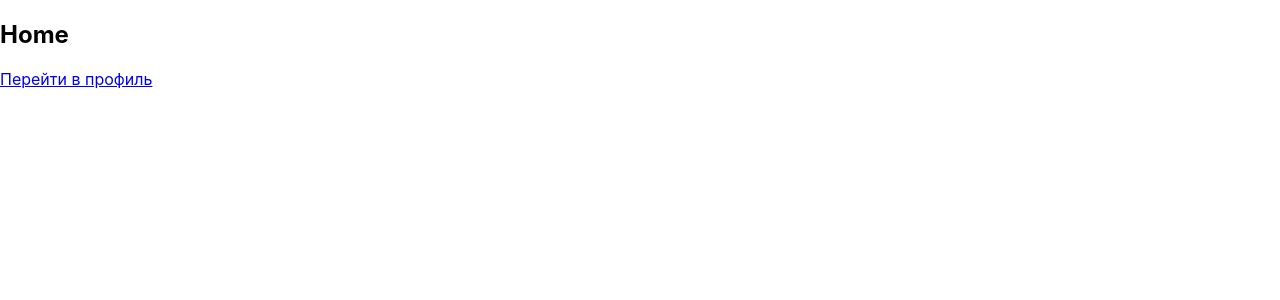
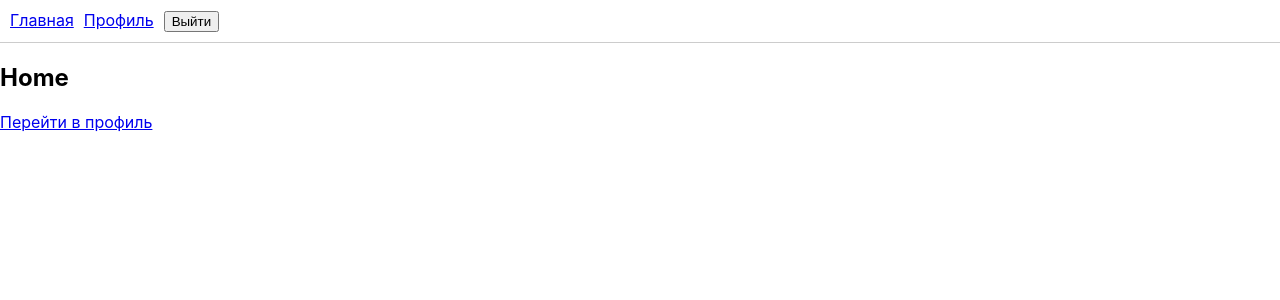
Before and after one commit to alinakassym/mvp-app-kz, a React (Create React App) app: page / in a window 1280 px wide. Shown: the top 300 px of the page. Built offline with nearby package versions, Linux system fonts and the light colour scheme; no server answers; sample sign-in values are in the browser's storage.

Commit message:
feat: add navbar

```diff
--- a/src/App.js
+++ b/src/App.js
@@ -8,13 +8,14 @@ import LoginPage from "./pages/LoginPage"
 import HomePage from "./pages/HomePage"
 import ProfilePage from "./pages/ProfilePage"
 import PrivateRoute from "./components/PrivateRoute"
+import Navbar from "./components/Navbar"
 
 function App() {
   return (
     <Router>
+      <Navbar />
       <Routes>
         <Route path="/login" element={<LoginPage />} />
-
         <Route
           path="/"
           element={
@@ -23,7 +24,6 @@ function App() {
             </PrivateRoute>
           }
         />
-
         <Route
           path="/profile"
           element={
--- /dev/null
+++ b/src/components/Navbar.js
@@ -0,0 +1,30 @@
+import {Link} from "react-router-dom"
+import {useAuth} from "../context/AuthContext"
+
+function Navbar() {
+  const {user, logout} = useAuth()
+
+  const handleLogout = () => {
+    logout()
+  }
+
+  return (
+    <nav style={{padding: "10px", borderBottom: "1px solid #ccc"}}>
+      <Link to="/" style={{marginRight: "10px"}}>
+        Главная
+      </Link>
+      {user ? (
+        <>
+          <Link to="/profile" style={{marginRight: "10px"}}>
+            Профиль
+          </Link>
+          <button onClick={handleLogout}>Выйти</button>
+        </>
+      ) : (
+        <Link to="/login">Войти</Link>
+      )}
+    </nav>
+  )
+}
+
+export default Navbar
--- a/src/context/AuthContext.js
+++ b/src/context/AuthContext.js
@@ -31,7 +31,7 @@ export function AuthProvider({children}) {
 
   const login = (email, password) => {
     const demoEmail = "test@example.com"
-    const demoPassword = "123456"
+    const demoPassword = "1test23456example"
 
     if (email === demoEmail && password === demoPassword) {
       const userData = {email}
```
